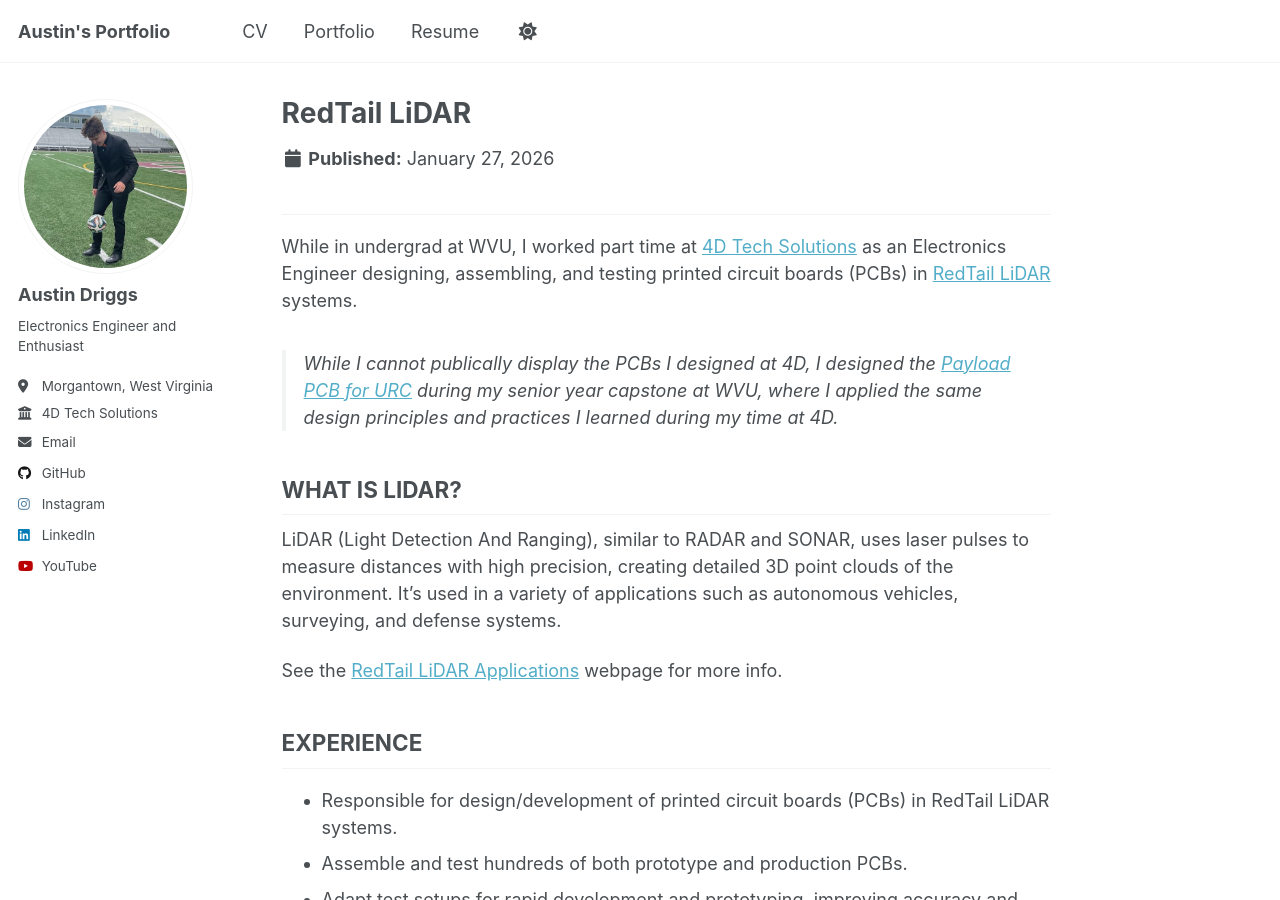
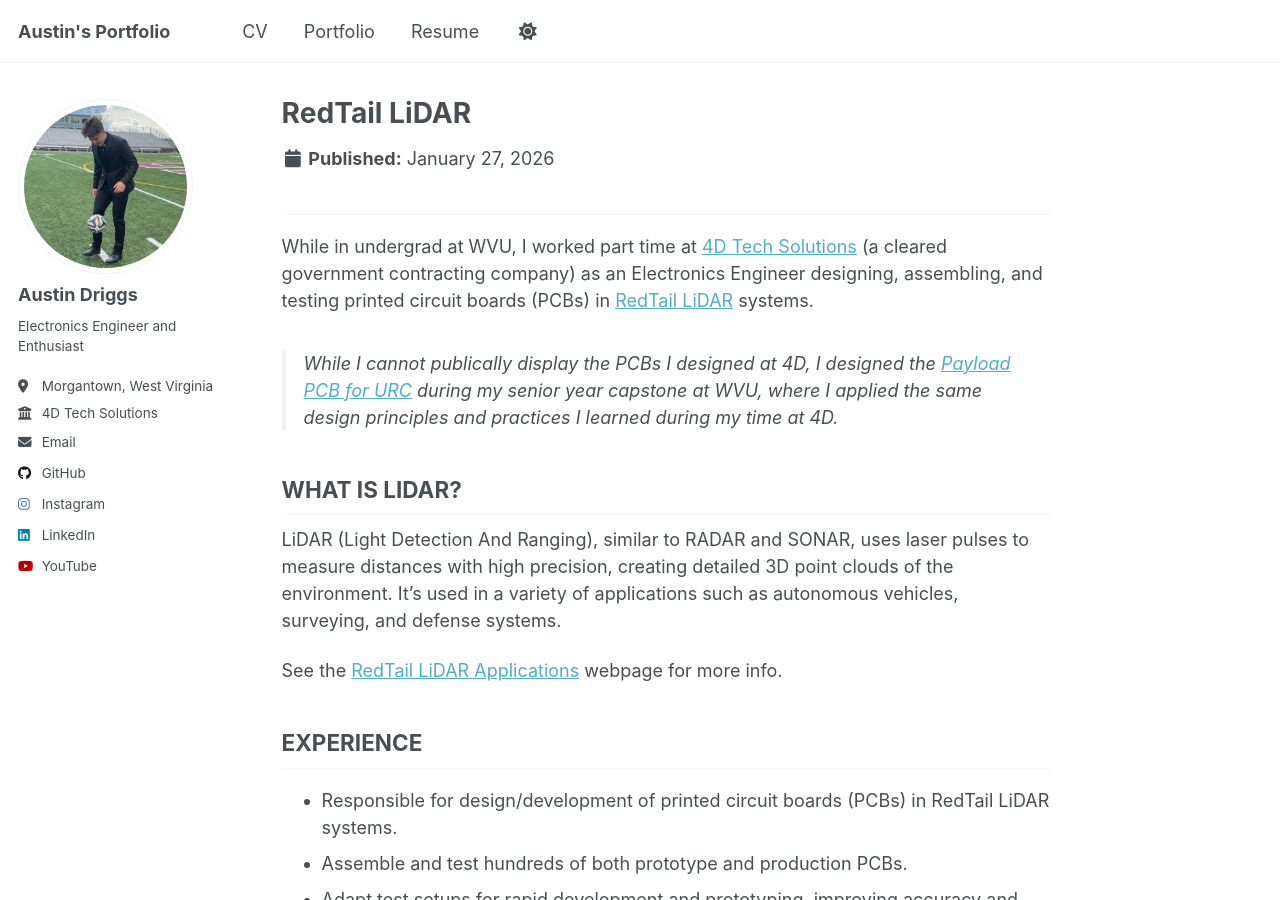
Before and after one commit to austindriggs/austindriggs.github.io, a Jekyll site: the page built from _portfolio/redtail.md, in a window 1280 px wide and 900 px high. Built offline with Jekyll 4.4.1, drawn with Linux system fonts in a browser that asks for light colours; a script that is not in the unit is left out.

Commit message:
4d gov contracting

```diff
--- a/_portfolio/redtail.md
+++ b/_portfolio/redtail.md
@@ -1,12 +1,12 @@
 ---
 title: "RedTail LiDAR"
-excerpt: "Over 2 years of experience designing, assembling, and testing printed circuit boards (PCBs) in RedTail LiDAR systems."
+excerpt: "Over 3 years of experience designing, assembling, and testing printed circuit boards (PCBs) in RedTail LiDAR systems."
 collection: portfolio
 ---
 
 ---
 
-While in undergrad at WVU, I worked part time at [4D Tech Solutions](https://4dtechsolutions.com) as an Electronics Engineer designing, assembling, and testing printed circuit boards (PCBs) in [RedTail LiDAR](https://redtaillidar.com) systems.
+While in undergrad at WVU, I worked part time at [4D Tech Solutions](https://4dtechsolutions.com) (a cleared government contracting company) as an Electronics Engineer designing, assembling, and testing printed circuit boards (PCBs) in [RedTail LiDAR](https://redtaillidar.com) systems.
 
 > While I cannot publically display the PCBs I designed at 4D, I designed the [Payload PCB for URC](https://austindriggs.github.io/portfolio/urc/) during my senior year capstone at WVU, where I applied the same design principles and practices I learned during my time at 4D.
 
```
Also changed, not shown: 1 other file.
